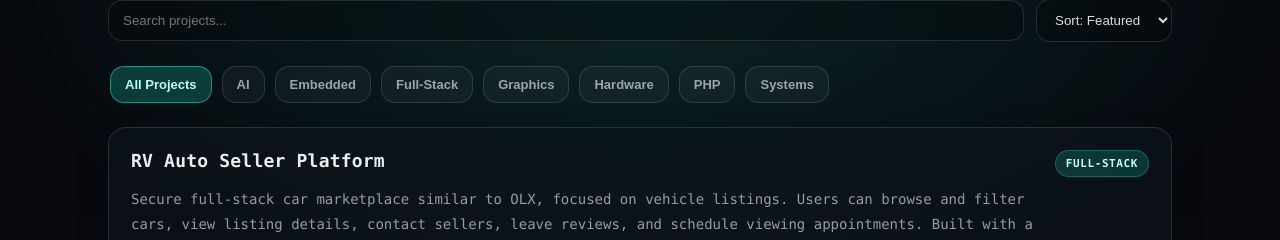
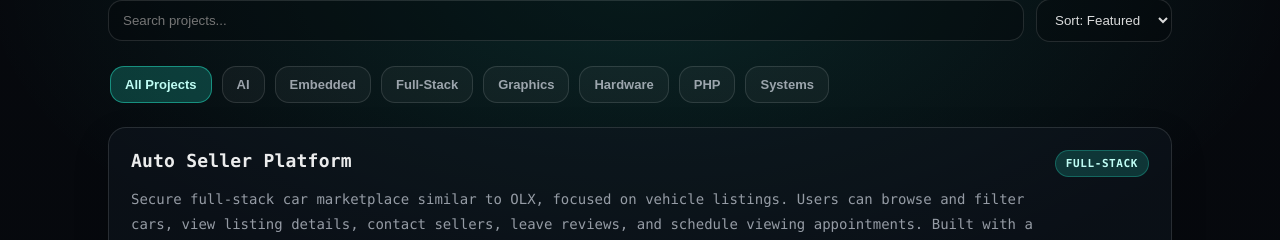
Before and after one commit to palroland21/portfolio, a Vue app: page /#/ in a window 1280 px wide. Shown: the part 1926-2166 px from the top of the page. Built offline with nearby package versions, Linux system fonts and the light colour scheme.

Commit message:
Changed project name

```diff
--- a/src/components/sections/Projects.vue
+++ b/src/components/sections/Projects.vue
@@ -82,7 +82,7 @@ export default defineComponent({
 
       projects: [
         {
-          title: 'RV Auto Seller Platform',
+          title: 'Auto Seller Platform',
           type: 'Full-Stack',
           year: 2026,
           featured: true,
```
